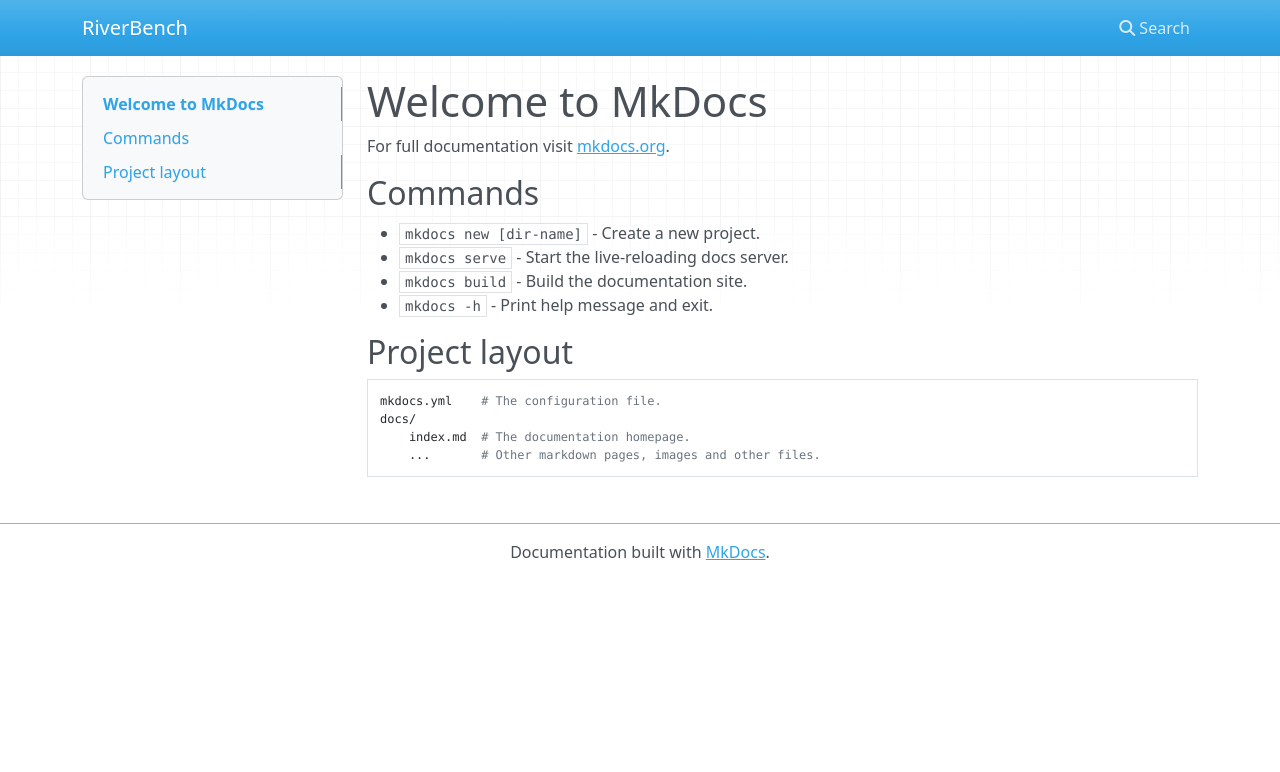
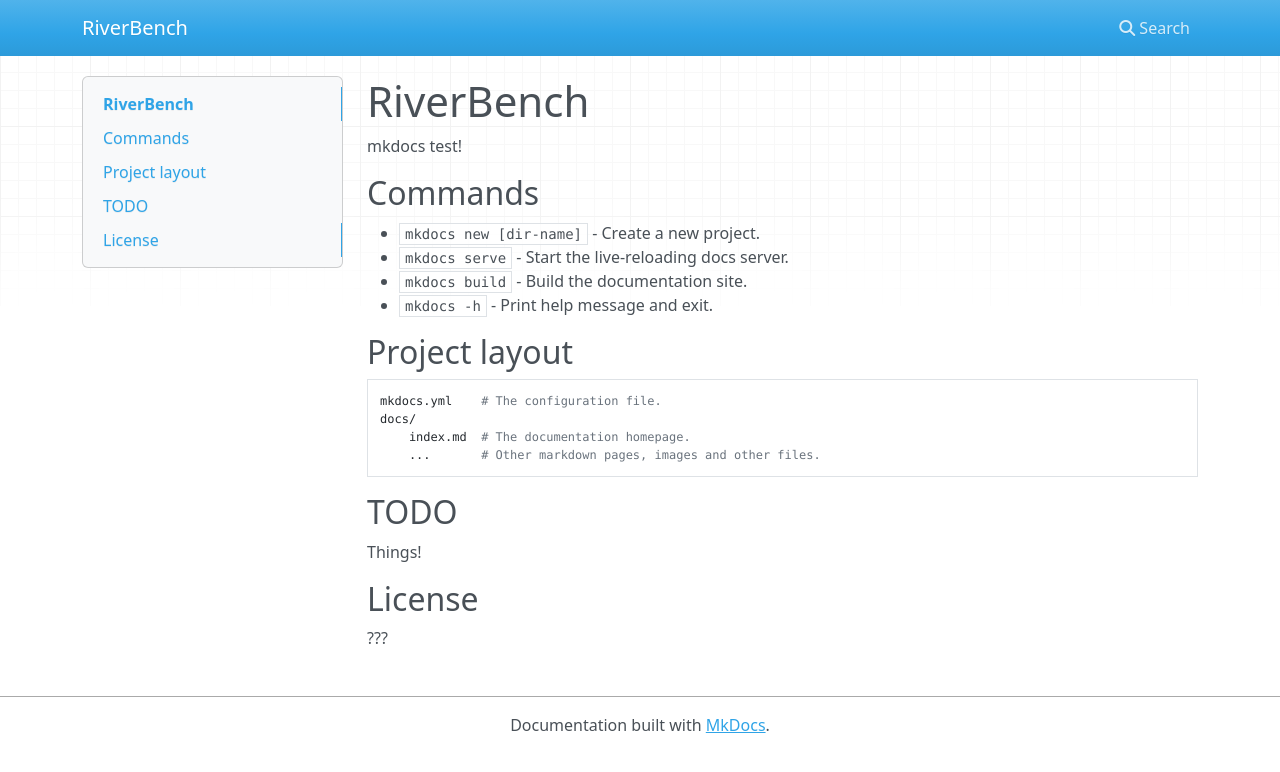
Before and after one commit to RiverBench/riverbench.github.io, an MkDocs documentation site: the page built from docs/index.md, in a window 1280 px wide. Shown: the top 772 px of the page. Built offline with MkDocs 1.6.1, drawn with Linux system fonts in a browser that asks for light colours; nearby versions of some CDN libraries.

Commit message:
Update index.md

```diff
--- a/docs/index.md
+++ b/docs/index.md
@@ -1,6 +1,6 @@
-# Welcome to MkDocs
+# RiverBench
 
-For full documentation visit [mkdocs.org](https://www.mkdocs.org).
+mkdocs test!
 
 ## Commands
 
@@ -15,3 +15,11 @@
     docs/
         index.md  # The documentation homepage.
         ...       # Other markdown pages, images and other files.
+
+## TODO
+
+Things!
+
+## License
+
+???
```
